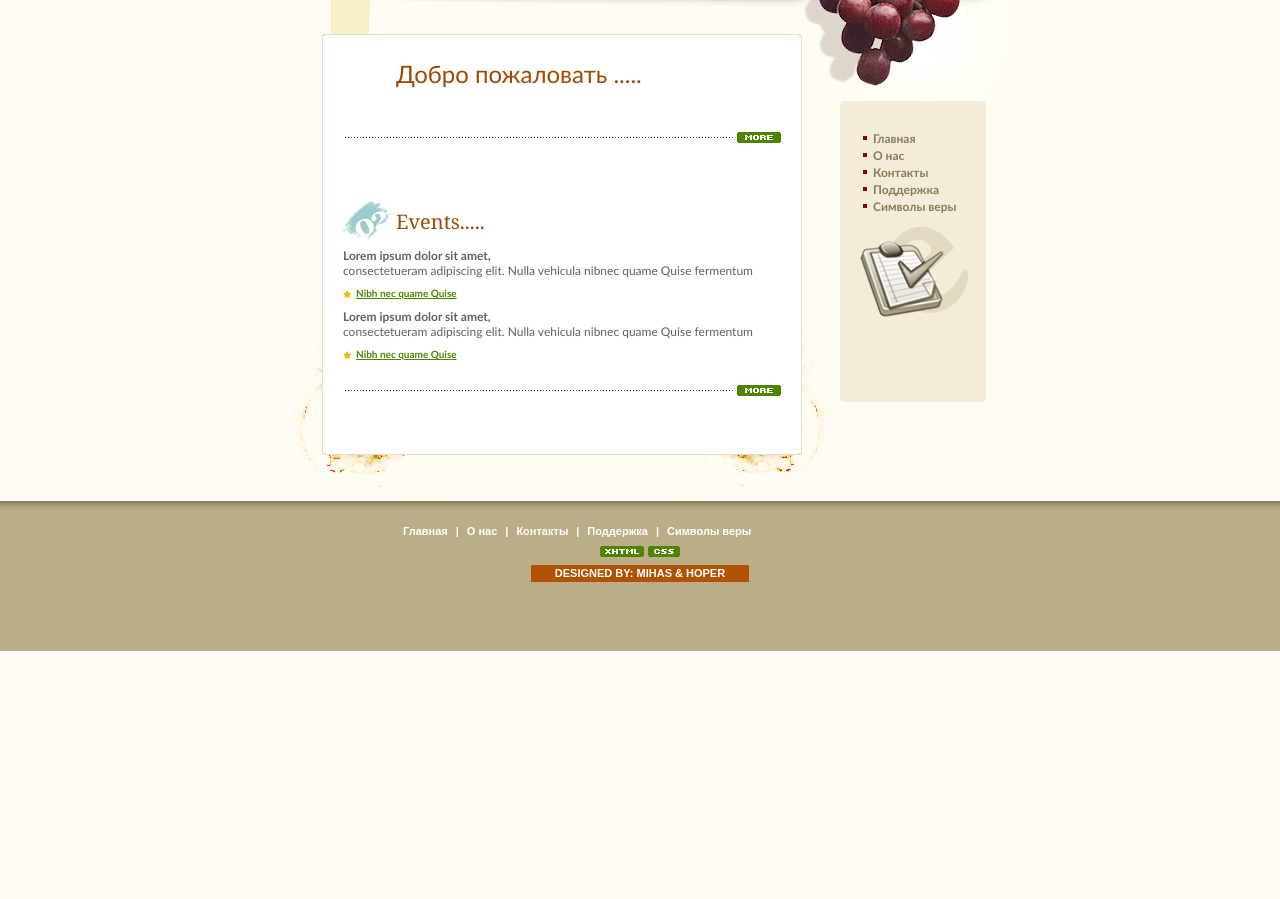
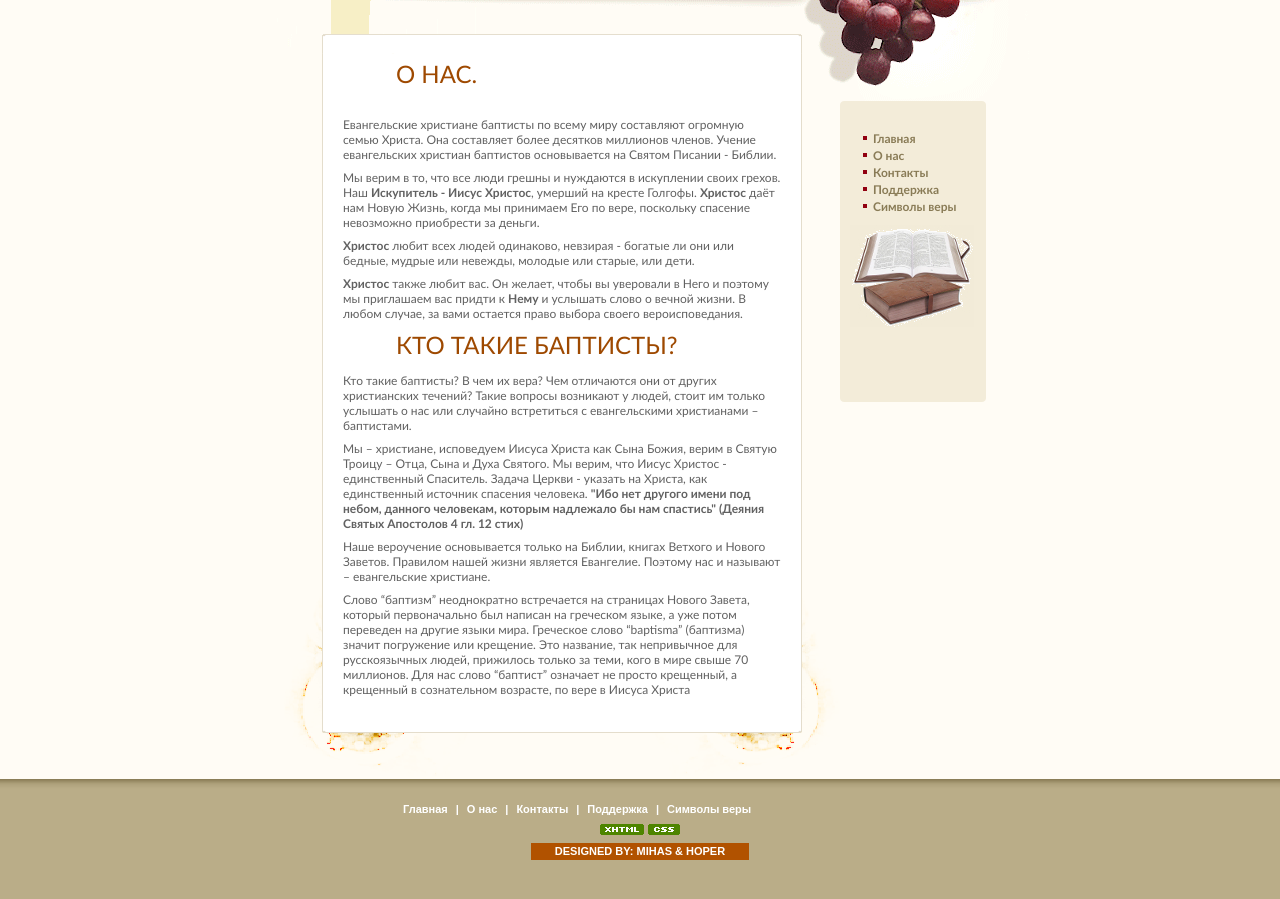
Before and after one commit to Hoper/gefsimany, a plain HTML site: page www/about.html in a window 1280 px wide. Shown: the part 195-1094 px from the top of the page. Before the commit the page ends 846 px from the top, so only its background shows below. Drawn offline with Linux system fonts and the light colour scheme.

Commit message:
выправлена страница о нас, изменен лого в меню style.css

```diff
--- a/www/about.html
+++ b/www/about.html
@@ -22,12 +22,43 @@
 <div id="body"><!-- left pannel start --><!-- left pannel end --><!-- midle start -->
 <div id="midle">
 <div class="midleContainer"> <span class="midleTop"></span>
-<h2 class="welcome">Добро пожаловать .....</h2>
+<h2 class="welcome">О НАС.</h2>
 <br>
+<p>Евангельские христиане баптисты по всему миру составляют огромную семью Христа.
+Она составляет более десятков миллионов членов. Учение евангельских христиан баптистов
+основывается на Святом Писании - Библии. </p>
+
+<p>Мы верим в то, что все люди грешны и нуждаются в искуплении своих грехов. Наш <strong>Искупитель -
+Иисус Христос</strong>, умерший на кресте Голгофы. <strong>Христос</strong> даёт нам Новую Жизнь, когда мы принимаем
+Его по вере, поскольку спасение невозможно приобрести за деньги. </p>
+
+<p><strong>Христос</strong> любит всех людей одинаково, невзирая - богатые ли они или бедные, мудрые или невежды,
+молодые или старые, или дети. </p>
+
+<p><strong>Христос</strong> также любит вас. Он желает, чтобы вы уверовали в Него и поэтому мы приглашаем вас
+придти к <strong>Нему</strong> и услышать слово о вечной жизни. В любом случае, за вами остается право
+выбора своего вероисповедания.</p>
+
+<h2 class="welcome">КТО ТАКИЕ БАПТИСТЫ?</h2>
+<p>Кто такие баптисты? В чем их вера?
+Чем отличаются они от других христианских течений?
+Такие вопросы возникают у людей, стоит им только услышать о нас или случайно встретиться с евангельскими христианами – баптистами.</p>
+
+<p>Мы – христиане, исповедуем Иисуса Христа как Сына Божия, верим в Святую Троицу – Отца, Сына и Духа Святого.
+Мы верим, что Иисус Христос - единственный Спаситель. Задача Церкви - указать на Христа, как единственный источник спасения человека.
+<strong>"Ибо нет другого имени под небом, данного человекам, которым надлежало бы нам спастись" (Деяния Святых Апостолов 4 гл. 12 стих)</strong></p>
+
+<p>Наше вероучение основывается только на Библии, книгах Ветхого и Нового Заветов. Правилом нашей жизни является
+Евангелие. Поэтому нас и называют – евангельские христиане.</p>
+
+<p>Слово “баптизм” неоднократно встречается на страницах Нового Завета, который первоначально был написан на
+греческом языке, а уже потом переведен на другие языки мира. Греческое слово “baptisma” (баптизма) значит
+погружение или крещение. Это название, так непривычное для русскоязычных людей, прижилось только за теми,
+ кого в мире свыше 70 миллионов. Для нас слово “баптист” означает не просто крещенный, а крещенный в сознательном
+ возрасте, по вере в Иисуса Христа</p>
+<!--
 <p class="divider"><a href="#" title="more" class="more">more</a></p>
-<a href="#" title="Our best Works"><br>
-<br>
-</a>
+
 <h2 class="event">Events.....</h2>
 <p><strong>Lorem ipsum dolor sit amet,</strong> <br>
 consectetueram adipiscing elit. Nulla vehicula nibnec quame Quise
@@ -38,6 +69,7 @@ consectetueram adipiscing elit. Nulla vehicula nibnec quame Quise
 fermentum</p>
 <p><a href="#" class="link">Nibh nec quame Quise</a></p>
 <p class="divider"><a href="#" title="more" class="more">more</a></p>
+-->
 <span class="midleBottom"></span> </div>
 </div>
 <!-- midle end --><!-- right pannel start -->
--- a/www/style.css
+++ b/www/style.css
@@ -147,7 +147,7 @@ ul{
 	background:url(images/left_bottom_bg.gif) no-repeat 0 0 #FFFCF5; color:#A56100;
 	height:15px; width:146px; display:block; line-height:0; font-size:0; margin:60px 0 0 0}
 #right span.icon{
-	background:url(images/right_icon.gif) no-repeat 0 0 #FFFCF5; color:#A56100;
+	background:url(images/r_bible3.jpg) no-repeat 0 0 #FFFCF5; color:#A56100;
 	width:124px; height:102px; margin:0 10px; display:block;}
 #right h2{
 	background:url(images/right_h2_bg.gif) no-repeat 0 0 #F3ECD9; color:#000000;
```
Also changed, not shown: www/images/r_bible3.jpg (added).
